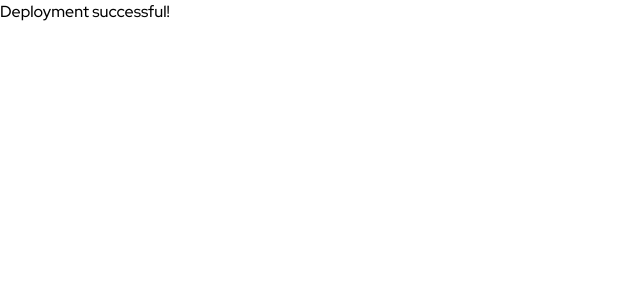
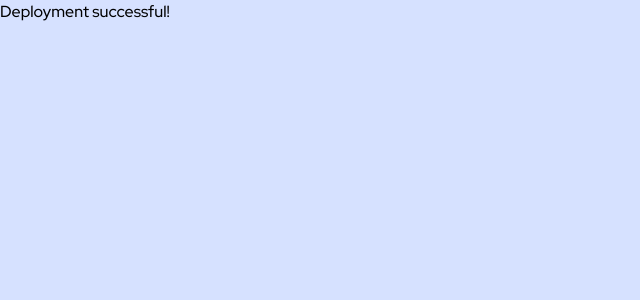
Before and after one commit to johnnygerard/fem-order-summary-component, an Angular app: page / in a window 1280 px wide. Shown: the top 300 px of the page, without its empty margins (0-640 px from the left). Built offline with nearby package versions, Linux system fonts and the light colour scheme.

Commit message:
feat: add canvas color and background SVG

```diff
--- a/src/index.html
+++ b/src/index.html
@@ -14,7 +14,9 @@
     <title>Frontend Mentor | Order summary component</title>
   </head>
 
-  <body class="font-sans">
+  <body
+    class="bg-canvas min-h-screen bg-curve bg-[length:640px] bg-top bg-no-repeat font-sans sm:bg-auto"
+  >
     <app-root role="main"></app-root>
     <noscript>
       <p
--- a/tailwind.config.ts
+++ b/tailwind.config.ts
@@ -5,6 +5,12 @@ export default {
   content: ["./src/**/*.{html,ts}"],
   theme: {
     extend: {
+      backgroundImage: {
+        curve: "url('/background.svg')",
+      },
+      colors: {
+        canvas: "#e0e8ff",
+      },
       fontFamily: {
         sans: ["'Red Hat Display'", ...defaultTheme.fontFamily.sans],
       },
```
Also changed, not shown: public/background.svg (added).
